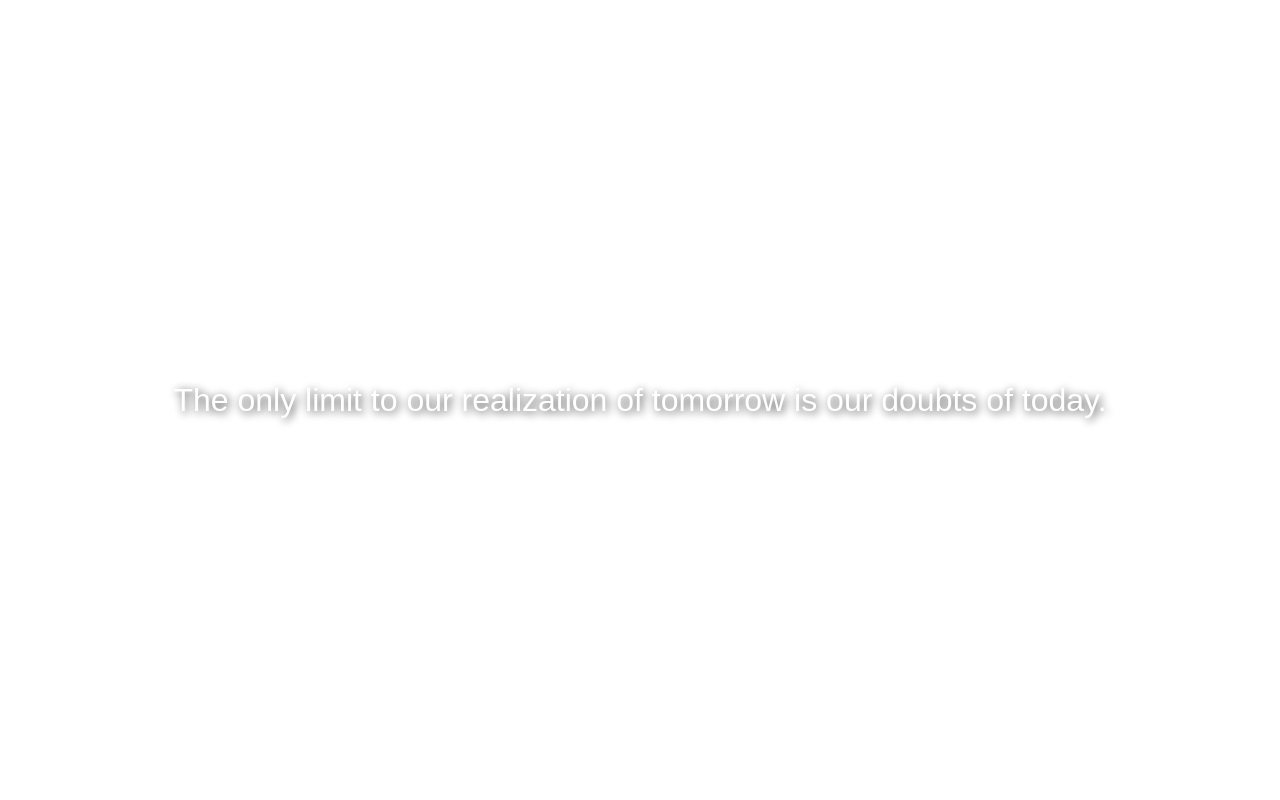
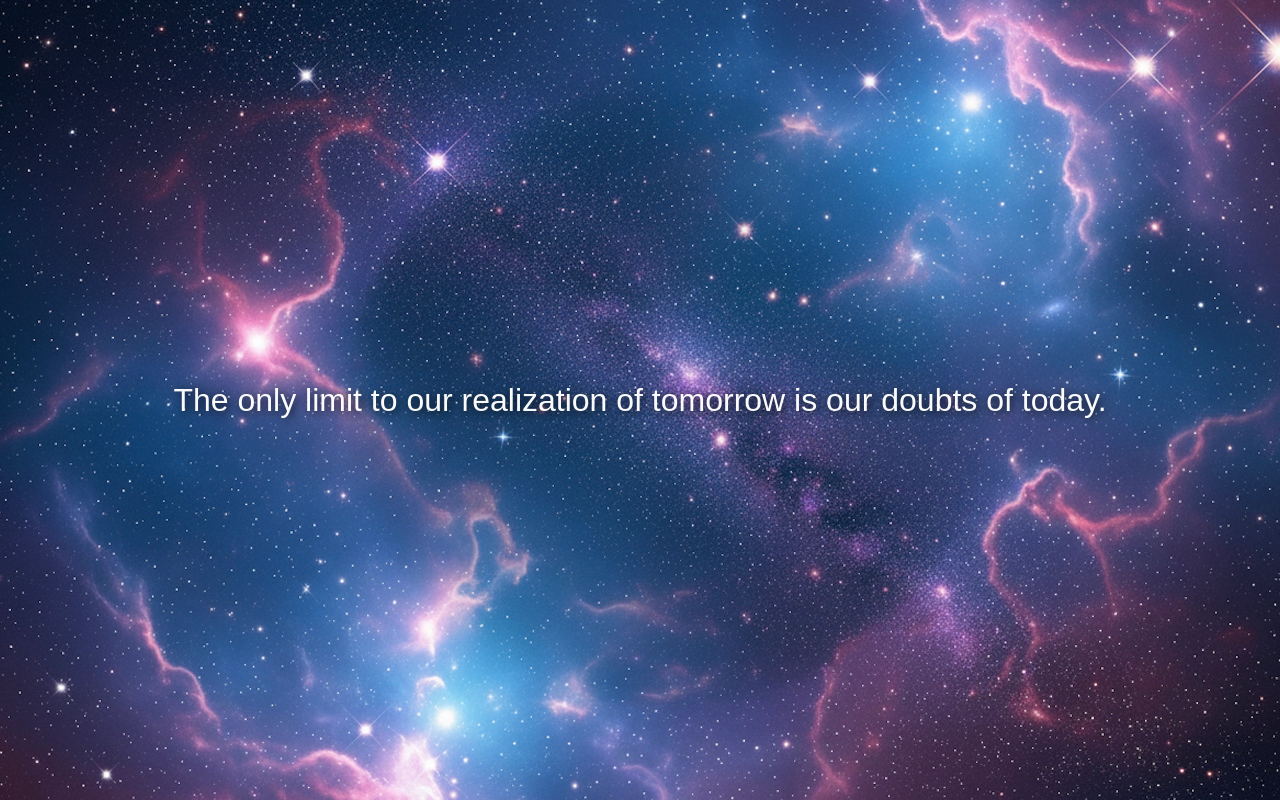
Before and after one commit to RishithaGolla/Goodthought, a plain HTML site: page index.html in a window 1280 px wide. Drawn offline with Linux system fonts and the light colour scheme.

Commit message:
Update style.css

```diff
--- a/style.css
+++ b/style.css
@@ -7,8 +7,8 @@ body {
   align-items: center;
   text-align: center;
 
-  /* Use your PNG file here */
-  background: url('background.png') no-repeat center center fixed;
+  /* Use your JPEG file here */
+  background: url('background.jpeg') no-repeat center center fixed;
   background-size: cover;
 
   font-family: 'Arial', sans-serif;
```
